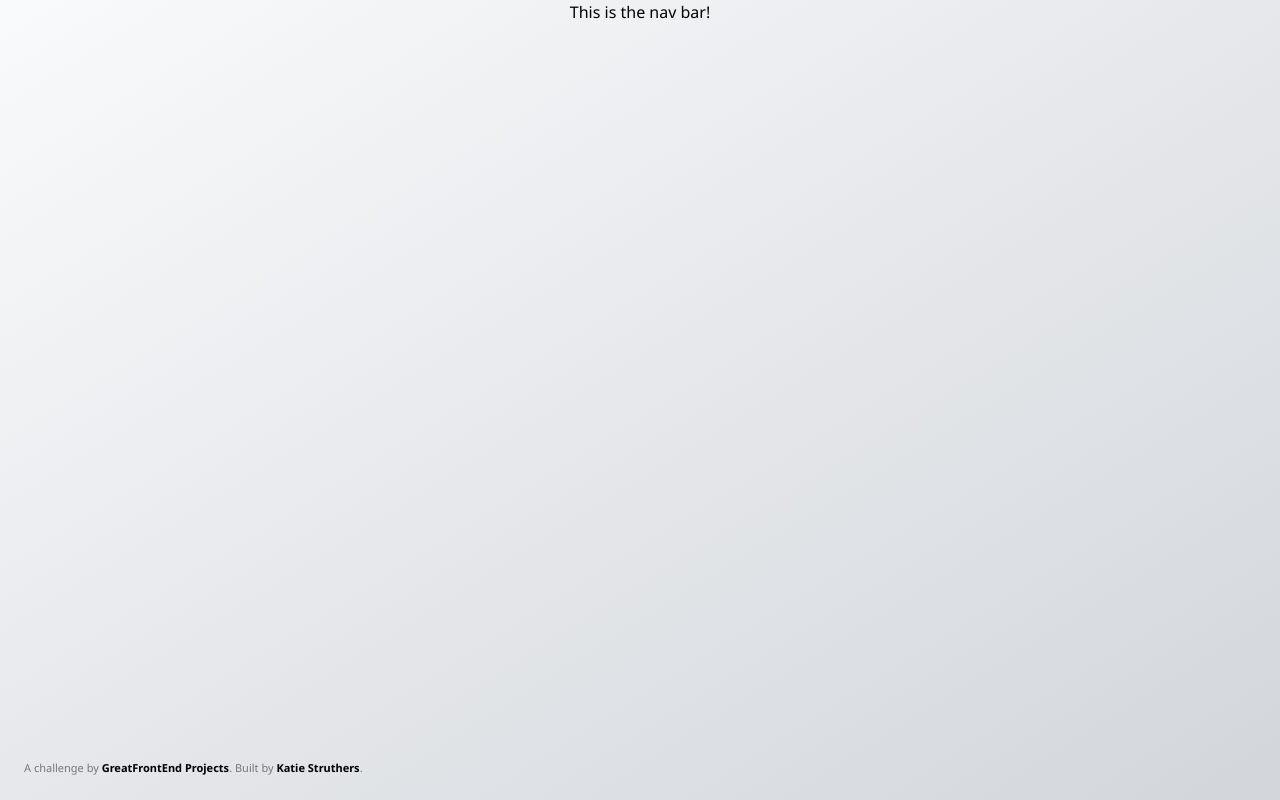
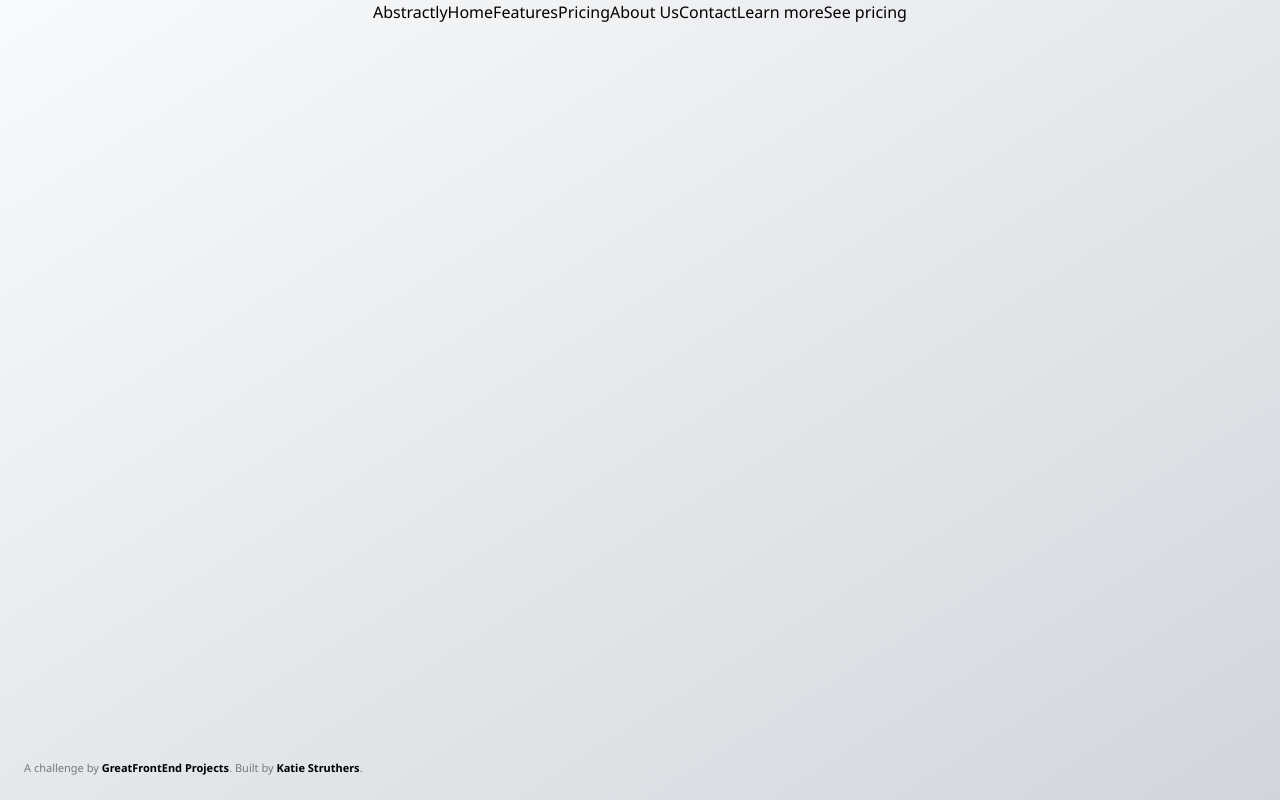
Before and after one commit to katiestruthers/navbar-component, a React (Create React App) app: page / in a window 1280 px wide. Built offline with nearby package versions, Linux system fonts and the light colour scheme.

Commit message:
basic HTML setup

```diff
--- a/src/App.tsx
+++ b/src/App.tsx
@@ -2,10 +2,12 @@ import './App.css';
 import { NavBar } from './components/NavBar';
 import { Credits } from './components/Credits';
 
+const navTitles = ['Home', 'Features', 'Pricing', 'About Us', 'Contact'];
+
 function App() {
   return (
     <div className="App">
-      <NavBar />
+      <NavBar titles={navTitles}/>
       <Credits />
     </div>
   );
--- a/src/components/NavBar.tsx
+++ b/src/components/NavBar.tsx
@@ -1,7 +1,31 @@
-export const NavBar = () => {
+/* eslint-disable jsx-a11y/anchor-is-valid */
+/* eslint-disable jsx-a11y/anchor-has-content */
+
+type NavProps = {
+  titles: string[]
+}
+
+export const NavBar = (props: NavProps) => {
   return (
-    <div>
-      This is the nav bar!
-    </div>
+    <nav className="flex">
+      <a href="#">Abstractly</a>
+      <ul className="flex">
+        {props.titles.map((title) => {
+          return (
+            <li>
+              <a href="#">
+                <button className="" type="button">{title}</button>
+              </a>
+            </li>
+          )
+        })}
+      </ul>
+      <a href="#">
+          <button className="" type="button">Learn more</button>
+      </a>
+      <a href="#">
+          <button className="" type="button">See pricing</button>
+        </a>
+    </nav>
   );
 };
```
